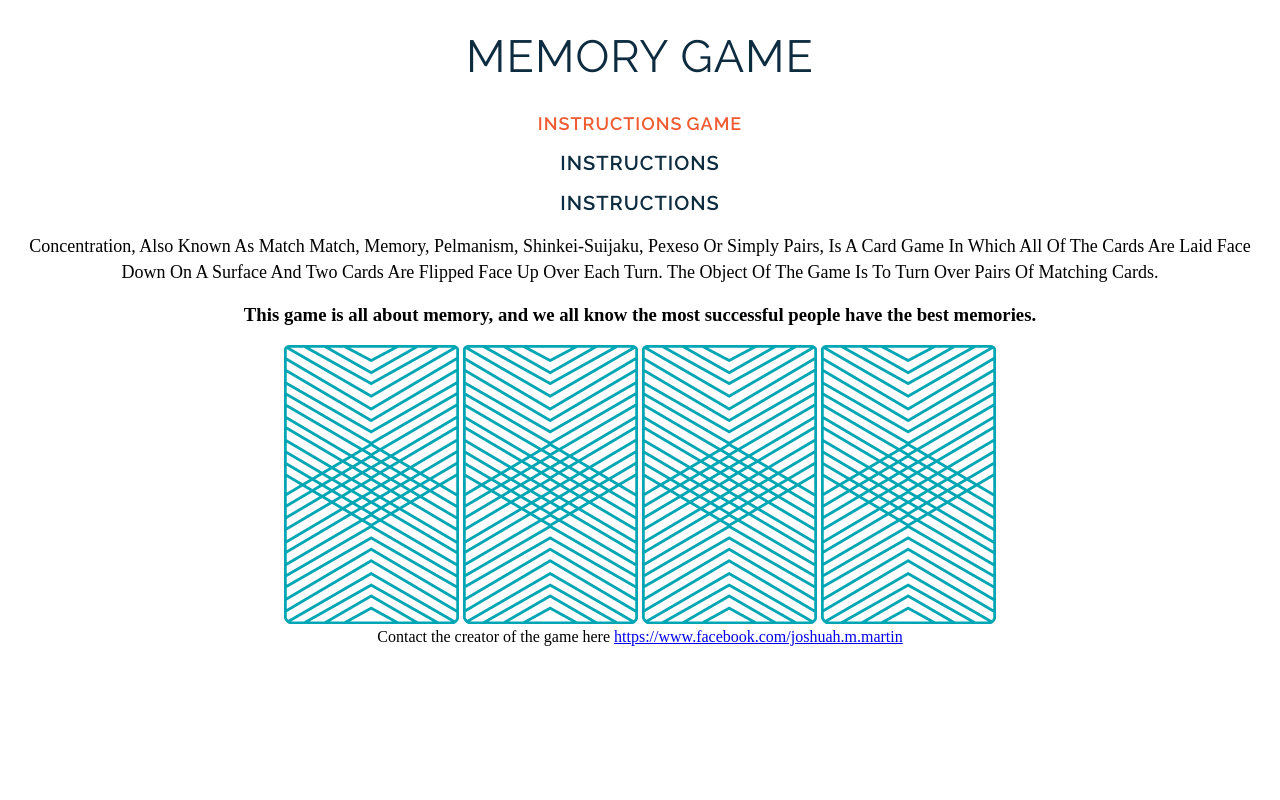
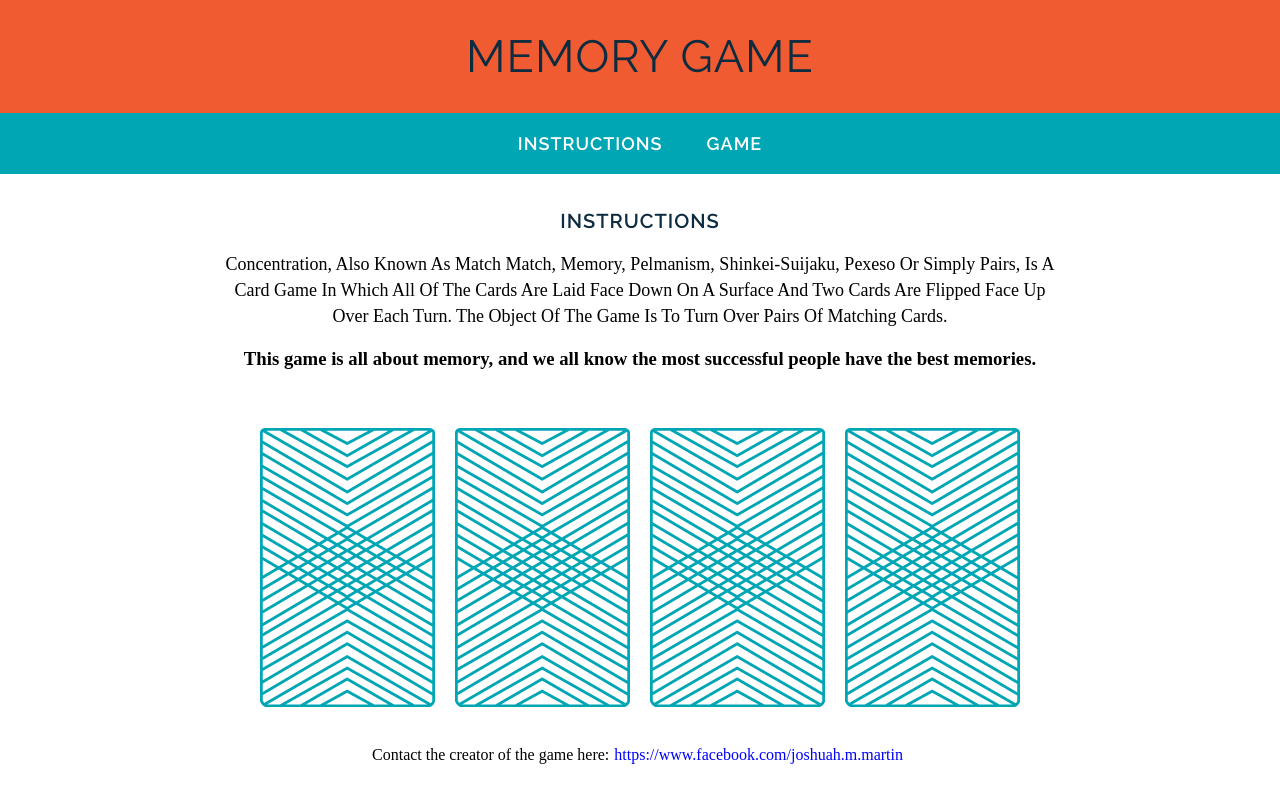
Before and after one commit to HajimeNoJosh/wdi-fundamentals-memorygame, a plain HTML site: page memory_game/index.html in a window 1280 px wide. Drawn offline with Linux system fonts and the light colour scheme; a web font is replaced by a local one.

Commit message:
GA project

```diff
--- a/memory_game/css/style.css
+++ b/memory_game/css/style.css
@@ -1,6 +1,6 @@
 body {
 	text-align: center;
-
+	margin: 0;
 }
 h1 {
 	font-family: raleway;
@@ -9,15 +9,12 @@ h1 {
 	font-weight: 400;
 	font-size: 45px;
 	text-transform: uppercase;
+	margin: 0;
 }
-.gameLinks {
-	font-family: raleway;
-	color: #f15b31;
-	letter-spacing: 1px;
-	font-weight: 600;
-	font-size: 18px;
-	text-transform: uppercase;
-	text-decoration: none;
+header {
+	background-color: #F15B31;
+	color: #FFFFFF;
+	padding: 30px 20px;
 }
 h2 {
 	font-family: raleway;
@@ -33,3 +30,37 @@ p {
 	font-size: 18px;
 	text-transform: capitalize;
 }
+nav {
+	background-color: #00A6B3;
+	color: #FFFFFF;
+	padding: 20px 0;
+}
+a {
+	margin: 0 20px;
+	color: white;
+}
+main {
+	width: 850px;
+	margin: 35px auto;
+}
+img {
+	margin: 40px 8px 0;
+}
+footer{
+	/*margin-bottom: 10px;*/
+	height: 40px;
+}
+.gameLinks {
+	font-family: raleway;
+/*	color: #f15b31;*/
+	letter-spacing: 1px;
+	font-weight: 600;
+	font-size: 18px;
+	text-transform: uppercase;
+	text-decoration: none;
+}
+.contact {
+	color: blue;
+	margin: 5px;
+	text-decoration: none;
+}
--- a/memory_game/index.html
+++ b/memory_game/index.html
@@ -8,10 +8,14 @@
 </head>
 
 <body>
+	<header>
 	<h1> Memory Game</h1>
+</header>
+<nav>
 	<a href="#" class="gameLinks">Instructions</a>
 	<a href="#" class="gameLinks">Game</a>
-	<h2>Instructions</h2>
+</nav>
+<main>
 	<h2>Instructions</h2>
 	<p>Concentration, also known as Match Match, Memory, Pelmanism, Shinkei-suijaku, Pexeso or simply Pairs, is a card game in which all of the cards are laid face down on a surface and two cards are flipped face up over each turn. The object of the game is to turn over pairs of matching cards.</p>
 	<h3>This game is all about memory, and we all know the most successful people have the best memories.</h3>
@@ -21,7 +25,8 @@
 		<img src="images/back.png" alt="King of Diamonds">
 		<img src="images/back.png" alt="King of Hearts">
 	</div>
-	<div>Contact the creator of the game here <a href ="https://www.facebook.com/joshuah.m.martin">https://www.facebook.com/joshuah.m.martin</a></div>
+</main>
+	<footer>Contact the creator of the game here:<a href ="https://www.facebook.com/joshuah.m.martin" class="contact">https://www.facebook.com/joshuah.m.martin</a></footer>
 </body>
 
 </html>
```
